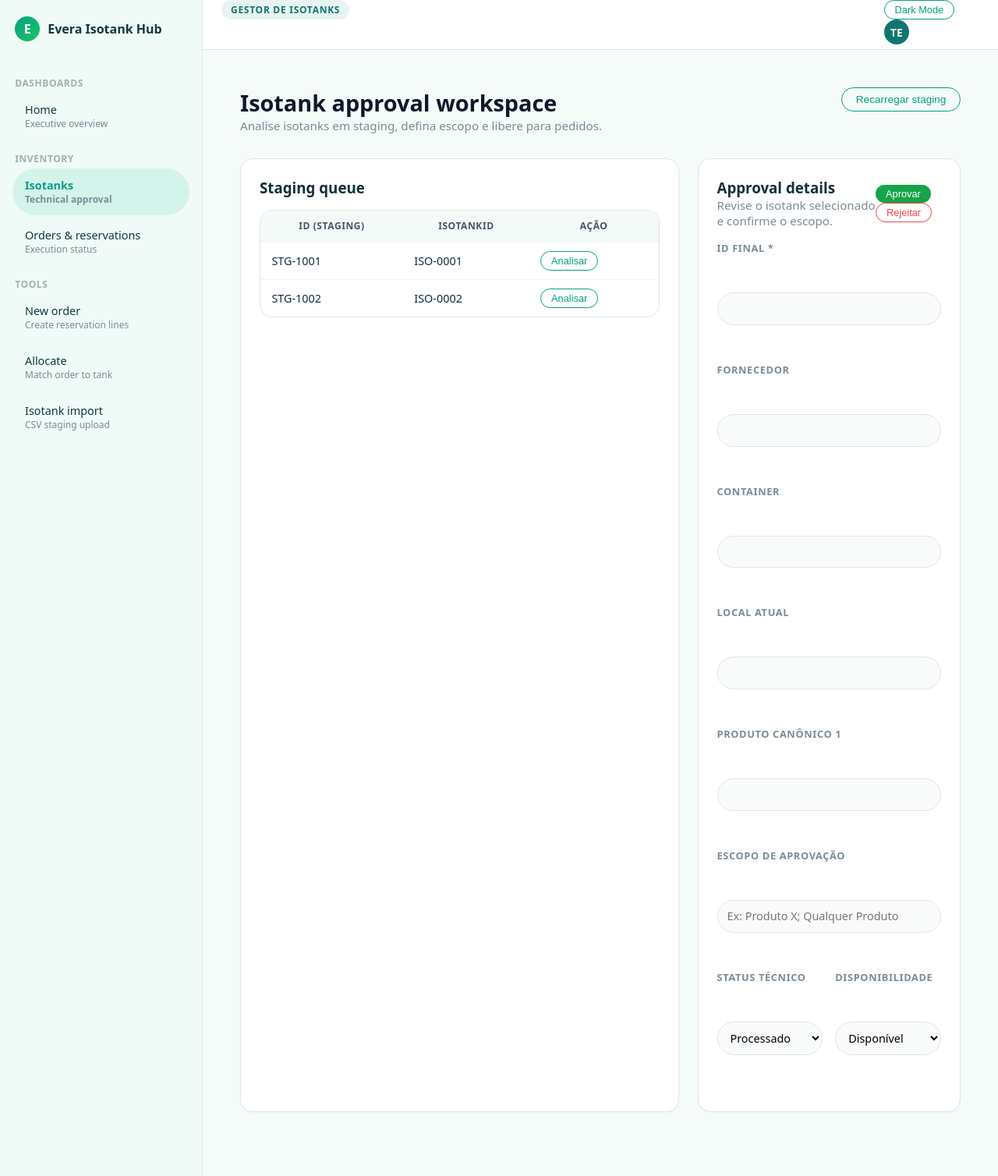
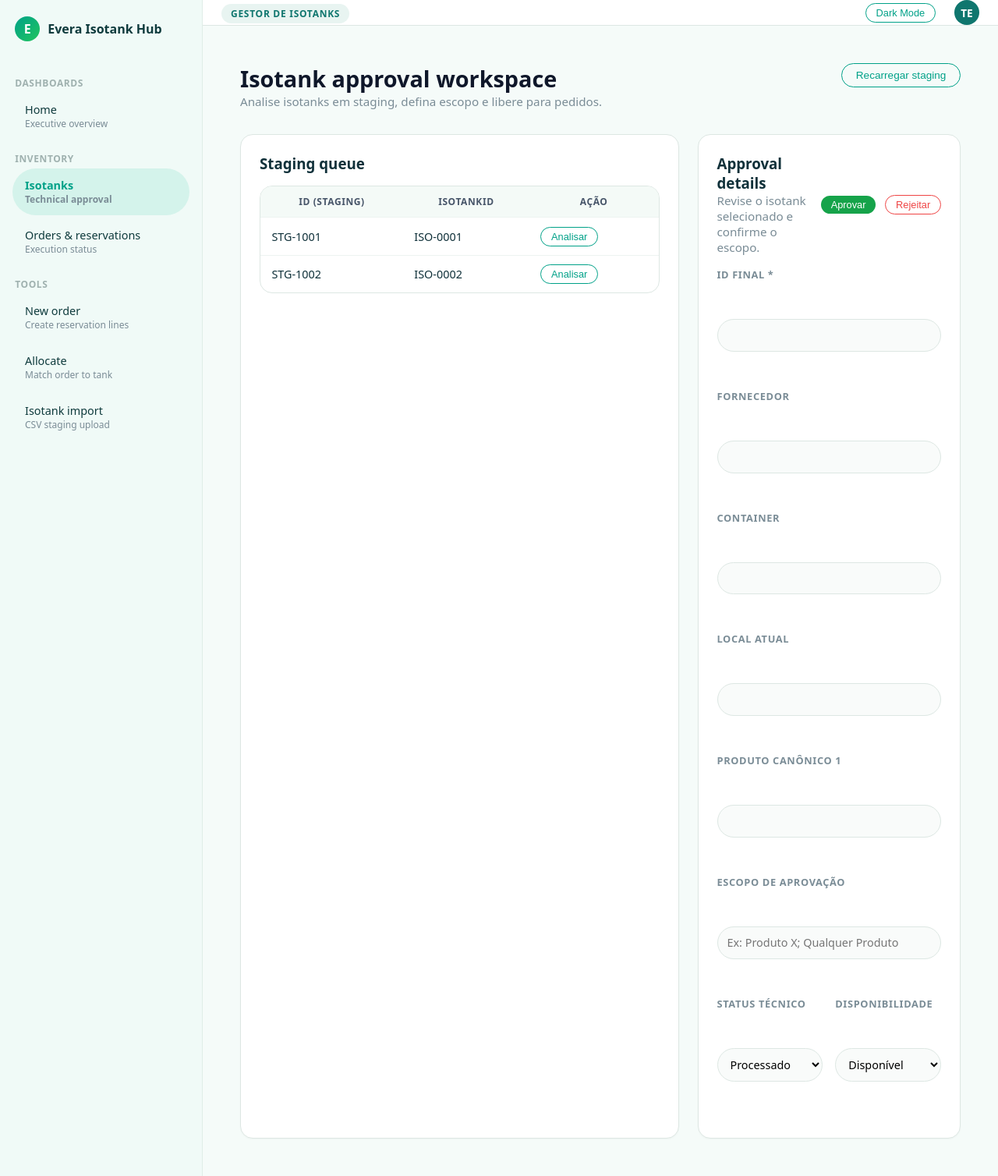
Before and after one commit to Pedro-ouza/isotanks, a Flask app: page /gestao-isotanks in a window 1280 px wide. Shown: the whole page at 78% size. Run offline with Flask 3, Linux system fonts and the light colour scheme.

Commit message:
ajustes finos

```diff
--- a/frontend/static/css/style.css
+++ b/frontend/static/css/style.css
@@ -157,8 +157,15 @@ body {
   height: 64px;
   padding: 0 1.5rem;
   display: flex;
-  align-items: columns;
+  align-items: center; /* Corrigido de 'columns' para 'center' */
   justify-content: space-between;
+}
+
+/* Adicione esta classe para alinhar os itens da direita */
+.topbar-right {
+  display: flex;
+  align-items: center;
+  gap: 1.5rem;
 }
 
 .topbar-chip {
@@ -307,6 +314,32 @@ body {
   outline: none;
   border-color: var(--primary-color);
   box-shadow: 0 0 0 2px rgba(0,161,136,0.16);
+}
+
+/* Adicione logo abaixo das regras gerais de .form-group input */
+.form-group input[type="file"] {
+  padding: 0.5rem; /* Reduz o padding para não cortar o texto/botão nativo */
+  border-radius: 8px; /* Cantos menos arredondados funcionam melhor aqui */
+  background: transparent;
+  cursor: pointer;
+  line-height: normal;
+}
+
+/* Opcional: Estilizar o botão nativo de "Escolher arquivo" (suportado na maioria dos navegadores modernos) */
+.form-group input[type="file"]::file-selector-button {
+  padding: 0.4rem 1rem;
+  border-radius: 999px;
+  border: 1px solid var(--border-color);
+  background: var(--secondary-color);
+  color: var(--primary-color);
+  font-weight: 600;
+  cursor: pointer;
+  margin-right: 1rem;
+  transition: 0.2s;
+}
+
+.form-group input[type="file"]::file-selector-button:hover {
+  background: #d4f3eb;
 }
 
 /* Tables */
--- a/frontend/static/js/main.js
+++ b/frontend/static/js/main.js
@@ -24,6 +24,32 @@ document.addEventListener('DOMContentLoaded', () => {
     // Se a página for a Home (dashboard de métricas), carrega as métricas
     if (document.getElementById('kpi-isotanks-disponiveis')) {
         carregarMetricas();
+    }
+
+    // Lógica para toggle de tema dark/light
+    const themeToggleBtn = document.getElementById('btn-theme-toggle');
+    if (themeToggleBtn) {
+        const body = document.body;
+
+        // Verifica a preferência salva anteriormente
+        const currentTheme = localStorage.getItem('theme');
+        if (currentTheme === 'dark') {
+            body.classList.add('dark');
+            themeToggleBtn.textContent = 'Light Mode';
+        }
+
+        // Lógica de toggle
+        themeToggleBtn.addEventListener('click', () => {
+            body.classList.toggle('dark');
+
+            if (body.classList.contains('dark')) {
+                localStorage.setItem('theme', 'dark');
+                themeToggleBtn.textContent = 'Light Mode';
+            } else {
+                localStorage.setItem('theme', 'light');
+                themeToggleBtn.textContent = 'Dark Mode';
+            }
+        });
     }
 });
 
--- a/frontend/templates/base.html
+++ b/frontend/templates/base.html
@@ -55,7 +55,7 @@
                     <span class="topbar-chip">Gestor de Isotanks</span>
                 </div>
                 <div class="topbar-right">
-                    <button id="btn-theme-toggle" class="btn btn-outline btn-sm" style="margin-right: 2rem; align-self: center;">Dark Mode</button>
+                    <button id="btn-theme-toggle" class="btn btn-outline btn-sm">Dark Mode</button>
                     <div class="avatar">TE</div>
                 </div>
             </div>
--- a/frontend/templates/gestao_isotanks.html
+++ b/frontend/templates/gestao_isotanks.html
@@ -36,7 +36,7 @@
               <h3>Approval details</h3>
               <p class="text-muted">Revise o isotank selecionado e confirme o escopo.</p>
             </div>
-            <div>
+            <div style="display: flex; gap: 0.75rem; align-items: center;">
               <button id="btn-aprovar" class="btn btn-success btn-sm">Aprovar</button>
               <button id="btn-rejeitar" class="btn btn-outline btn-sm" style="color: var(--danger-color); border-color: var(--danger-color);">Rejeitar</button>
             </div>
--- a/frontend/templates/upload_isotanks.html
+++ b/frontend/templates/upload_isotanks.html
@@ -16,7 +16,7 @@
     <form id="form-upload-staging" enctype="multipart/form-data">
         <div class="form-group">
             <label for="fileCsv">Arquivo CSV</label>
-            <input type="file" name="file" id="fileCsv" accept=".csv" required style="padding: 1rem 0;">
+            <input type="file" name="file" id="fileCsv" accept=".csv" required>
         </div>
 
         <div class="mt-4 flex-between">
```
